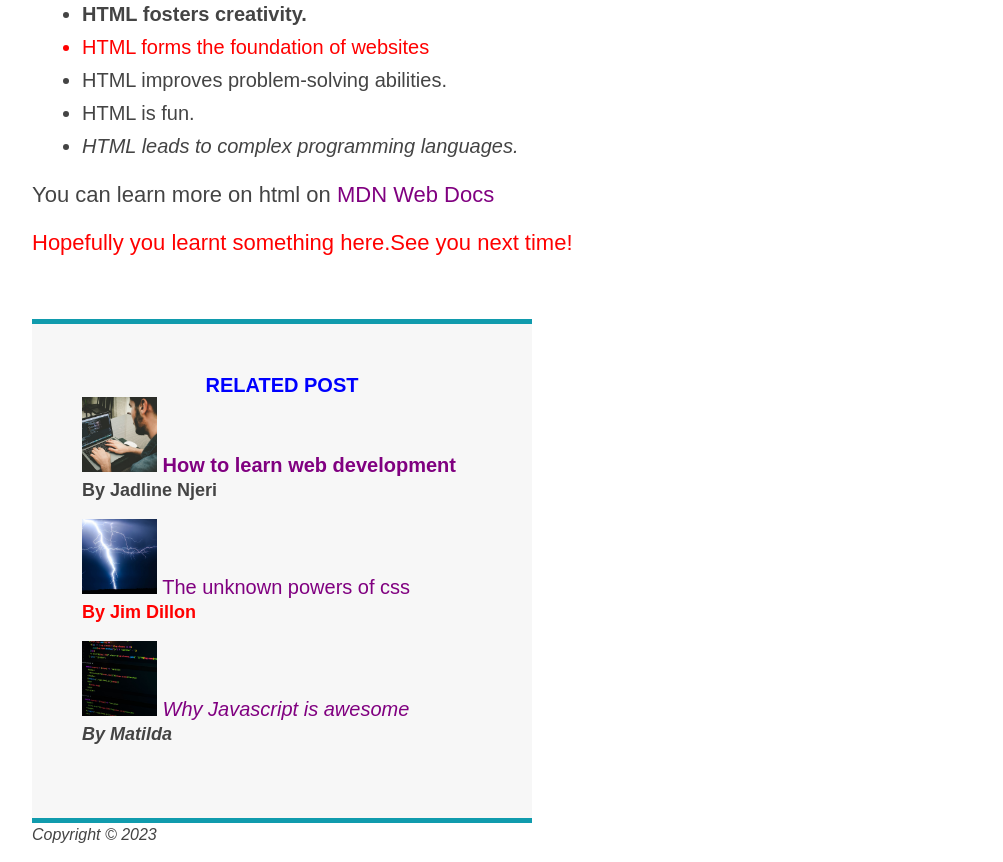
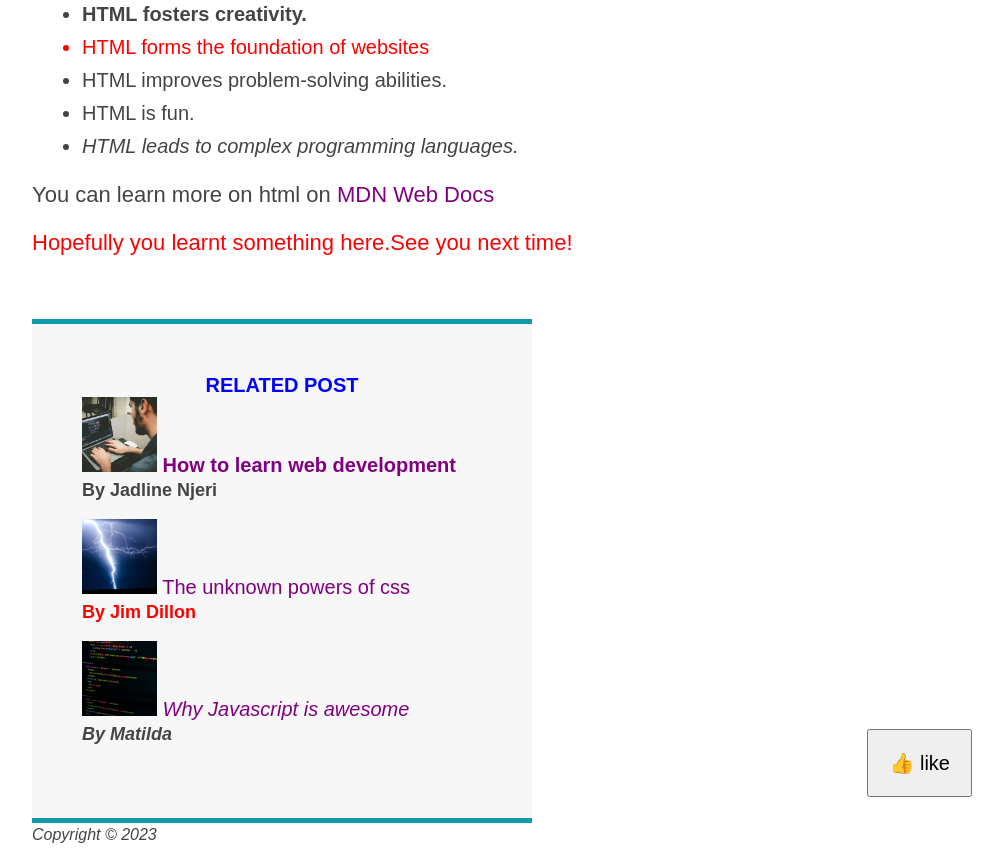
Before and after one commit to Jadline/Web-Development-101, a plain HTML site: page css-101/index.html in a window 1280 px wide. Shown: the part 1690-2552 px from the top of the page, without its empty margins (258-1261 px from the left). Drawn offline with Linux system fonts and the light colour scheme.

Commit message:
updating my changes

```diff
--- a/css-101/index.html
+++ b/css-101/index.html
@@ -70,6 +70,7 @@
                 <p>You can learn more on html on <a href="https://developer.mozilla.org/en-US/docs/Web/HTML" target ="_blank">MDN Web Docs</a></p>
 
                 <p>Hopefully you learnt something here.See you next time!</p>
+
             </article>
             <aside>
                 <h4>Related Post</h4>
@@ -88,6 +89,7 @@
             <footer>
                 <p id = "copyright" class ="copyright text">Copyright &copy; 2023</p>
             </footer>
+            <button class="new_button">👍 like</button>
         </div>
     </body>
 </html>
--- a/css-101/style.css
+++ b/css-101/style.css
@@ -12,6 +12,7 @@ the property must not be inheritable eg a border top */
 body{
     color:#444;
     font-family:sans-serif;
+    position:relative;
 }
 /*padding shorthand padding:20px 40px*/
 /*the first one represents the top and bottom */
@@ -32,6 +33,7 @@ aside{
 .post-header{
     margin-bottom:40px;
 }
+
 article{
     margin-bottom:60px;
 }
@@ -199,9 +201,41 @@ nav{
 .container{
     width:700px;
     margin:0 auto;
+    /* position:relative; */
 }
 /* you set the height to auto if its already specified in html */
+/*images are inline-block level elements*/
 .post-image{
     width :100%;
+    /* margin:100px; */
 
 }
+/*we know that anchor elements are inline elements*/
+/*for inline elements the vertical margins and paddings remain unchanged */
+/*the widths and the height properties do not apply */
+/*they occupy only the required space for their elements */
+nav a:link ,a:visited{
+    /* background-color:orangered;
+    color:white;
+    margin:20px;
+    padding:20px; */
+    margin-right:20px;
+    margin-top:10px;
+    display:inline-block;
+
+}
+nav a:link:last-child,a:visited:last-child{
+    margin-right:0;
+}
+/*the inline-block properties is where the elements occupies the content's space only*/
+/*therefore causes no line breaks*/
+/*but the box model applies as shown ie paddings and margins apply*/
+.new_button{
+    font-size:20px;
+    padding:20px;
+    cursor:pointer;
+
+    position:absolute;
+    bottom:50px;
+    right:50px;
+}
```
